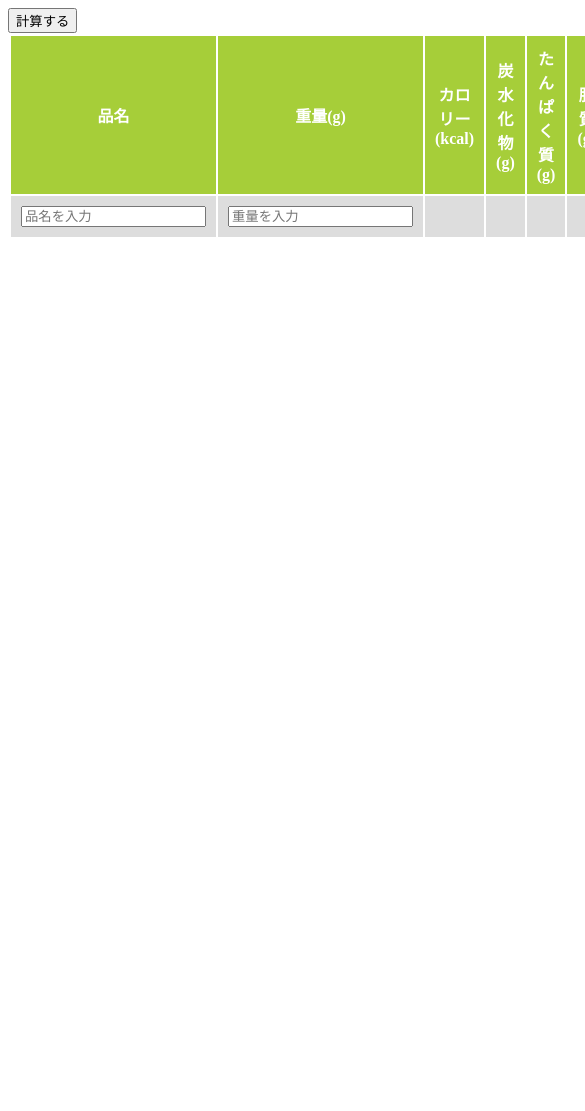
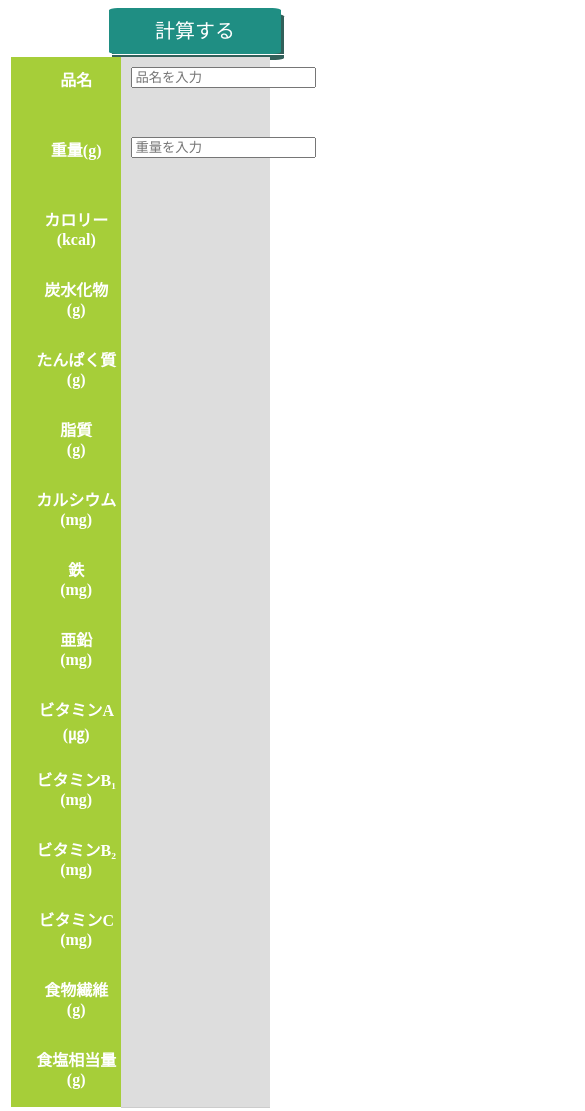
Before and after one commit to satojin219/food, a plain HTML site: page src/index.html in a window 390 px wide. Shown: the top 1111 px of the page, 585 px wide, since content can reach past the window. Before the commit the page ends 844 px from the top, so only its background shows below. Drawn offline with Linux system fonts and the light colour scheme; no server answers.

Commit message:
テーブルを調整

```diff
--- a/src/css/style.scss
+++ b/src/css/style.scss
@@ -1,16 +1,115 @@
-table{
+.table-content{
+ display: block;
+ margin: 0 auto;
+ width: 100%;
+}
+table {
   border: solid 1px white;
   text-align: center;
-  margin: 0 auto;
-  width: 200px;
-  th{
+
+
+  th {
+    width: 100%;
     background-color: #a6ce39;
     color: white;
     padding: 10px;
   }
-  td{
+
+  td {
+    width: 100%;
     background-color: #ddd;
     padding: 10px;
 
   }
+  // thead{
+  //   display: flex;
+  // }
+  // tbody{
+  //   display: flex;
+  // }
 }
+
+
+
+.button {
+  display: block;
+  border-radius: 5%;
+  font-size: 15pt;
+  font-weight: weight;
+  text-align: center;
+  cursor: pointer;
+  padding: 11px 44px;
+  background: #1f8e83;
+  color: #ffffff;
+  line-height: 1em;
+  transition: .3s;
+  border: 2px solid #1f8e83;
+  margin: 0 auto;
+  box-shadow: 3px 6px #32605a;
+
+
+
+
+
+  &:active {
+    position: relative;
+    box-shadow: none;
+    transform: translateY(6px);
+    transform: translateX(3px);
+
+  }
+
+  &:hover {
+    background: #1f8e83;
+    opacity: 0.7;
+  }
+}
+
+
+@media (max-width:1200px) {
+//   .table-contents {
+//     overflow-x: scroll;
+//     width: 640px;
+//   }
+
+//   table {
+//     width: 100%;
+// display: block;
+//   }
+
+  #table {
+    width: 100%;
+  }
+  #table tr {
+    display: block;
+    float: left;
+  }
+  #table tr td,
+  #table tr th {
+    border-left: none;
+    display: block;
+    height: 50px;
+  }
+  #table thead {
+    display: block;
+    float: left;
+    width: 30%;
+  }
+  #table thead tr {
+    width: 100%;
+  }
+  #table tbody {
+    display: block;
+    float: left;
+    width: 70%;
+  }
+  #table tbody tr {
+    width: 50%;
+  }
+  #table tr td + td {
+    border-left: none;
+  }
+  #table tbody td:last-child {
+    border-bottom: solid 1px #ccc;
+  }
+}
--- a/src/index.html
+++ b/src/index.html
@@ -10,14 +10,16 @@
 </head>
 
 <body>
-  <form name="form1" action="">
 
+
+  <div class="table-content">
     <table id="table">
+      <thead>
 
         <tr>
+
           <th>品名</th>
           <th>重量(g)</th>
-        <div class="wrapper">
           <th>カロリー<br>(kcal)</th>
           <th>炭水化物<br>(g)</th>
           <th>たんぱく質<br>(g)</th>
@@ -31,8 +33,10 @@
           <th>ビタミンC<br>(mg)</th>
           <th>食物繊維<br>(g)</th>
           <th>食塩相当量<br>(g)</th>
-        </div>
         </tr>
+      </thead>
+
+      <tbody>
         <tr id="row">
           <td>
             <input name="food" type="text" id="food" value="" placeholder="品名を入力">
@@ -40,8 +44,6 @@
           <td>
             <input id="number" type="text" class="weight" placeholder="重量を入力">
           </td>
-        <div class="wrapper">
-
           <td></td>
           <td></td>
           <td></td>
@@ -55,23 +57,23 @@
           <td></td>
           <td></td>
           <td></td>
-        </div>
+
         </tr>
+      </tbody>
 
 
       <input type="button" class="button" value="計算する">
       <!-- <input type="button" class="add" value="＋">
       <input type="button" class="delete" value="－"> -->
     </table>
-
-  </form>
-  <div class="food_composition"></div>
+  </div>
 
 
 
 
 
-  <script  src="../node_modules/suggestrap/lib/suggestrap.js"></script>
-  <script  src="main.js"></script>
+
+  <script src="../node_modules/suggestrap/lib/suggestrap.js"></script>
+  <script src="main.js"></script>
 
 </html>
--- a/src/main.js
+++ b/src/main.js
@@ -1,24 +1,36 @@
 const API = "https://apex.oracle.com/pls/apex/nutrition/food/food"
-fetch(API)
-  .then((res) => {
-    return res.json();
-  })
-  .then((data) => {
-    food_lists = data.items;
+// fetch(API)
+//   .then((res) => {
+//     return res.json();
+//   })
+//   .then((data) => {
+//     food_lists = data.items;
 
-    req = {
+
+
+//   });
+
+
+  async function fetchApi(){
+const res=await fetch(API);
+const json=await res.json();
+const food_lists=await json.items;
+
+const req = {
   target: "food",
   key: "food_name",
   values: food_lists
 
 };
-    option = {
+const option = {
   count: 10,
   id: "suggestrap_2"
 }
-    suggestrap = new Suggestrap(req, option);
+const suggestrap = new Suggestrap(req, option);
 
-  });
+
+
+
 
 
     const button = document.querySelector('.button');
@@ -75,3 +87,5 @@ button.addEventListener('click', () => {
 
 
     });
+  }
+  fetchApi();
```
Also changed, not shown: src/css/style.css, 1 other file. Lines whose indentation alone changed are shown as unchanged.
